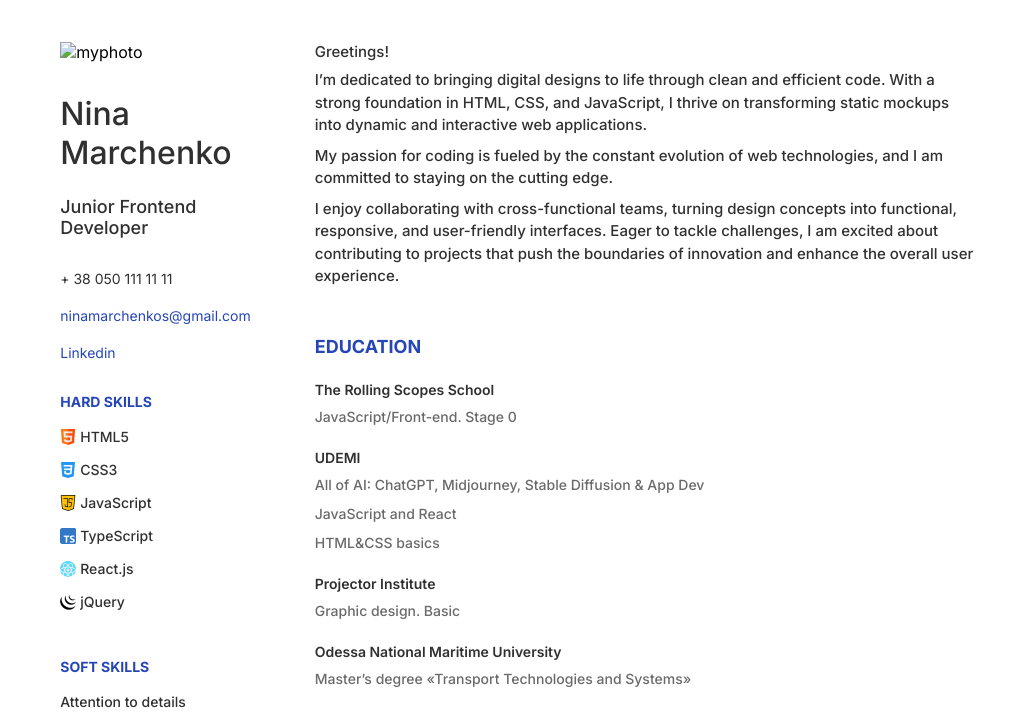
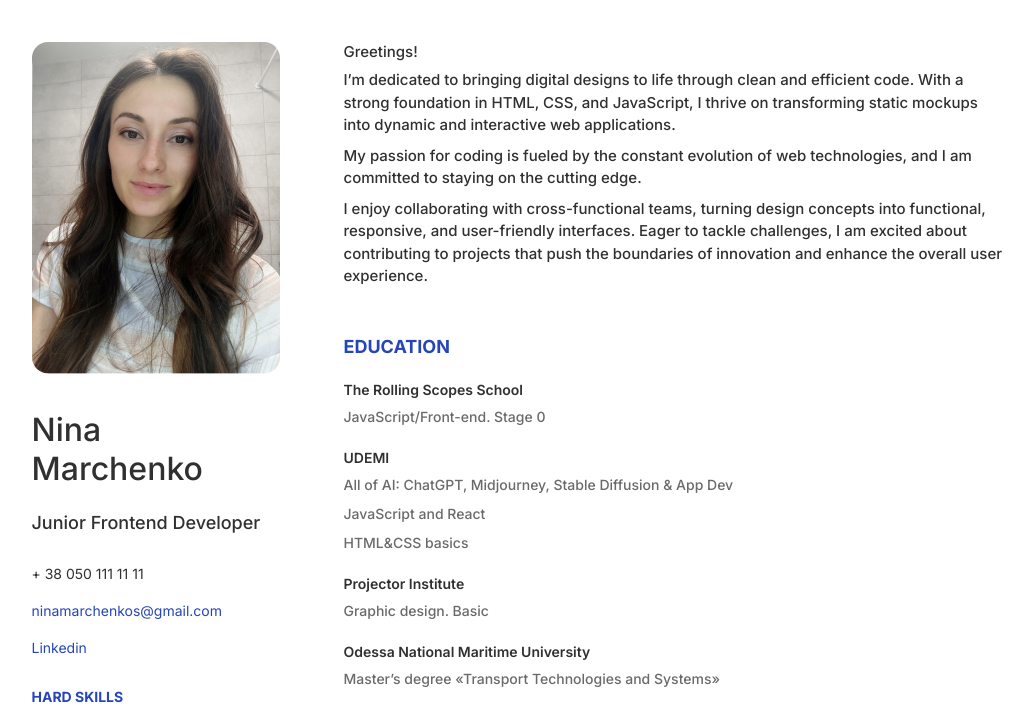
Before and after one commit to NMarcha/rsschool-cv, a plain HTML site: page index.html in a window 1280 px wide. Shown: the top 720 px of the page, without its empty margins (122-1155 px from the left). Drawn offline with Linux system fonts and the light colour scheme; the site is published under a folder, as on GitHub Pages, so addresses that start at the root find nothing.

Commit message:
fix: images mistackes,link in readme doc

```diff
--- a/index.html
+++ b/index.html
@@ -16,7 +16,7 @@
     <main class="container">
         <div class="right-side">
             <header>
-                <img src="/accests/images/IMG_20210819_221017.png" alt="myphoto">
+                <img src="./accests/images/IMG_20210819_221017.png" alt="myphoto">
                 <h1 class="name">Nina Marchenko</h1>
                 <h2>Junior Frontend Developer</h2>
             </header>
@@ -93,41 +93,7 @@
                         experience.</p>
                 </div>
             </div>
-            <!-- <div class="experience"
-                <h2>EXPERIENCE</h2>
-                <div class="experience__lastplace">
-                    <h3>Senior Affiliate Manager</h3>
-                    <h3>Media Agency</h3>
-                    <div class="experience__lastplace_descr">
-                        Programmatic platform focused on banner and video in-app and mobweb in the US, EU, and LATAM.
-                        Platform runs solution for RTB activity to include VAST and header bidding into toolkit.
-                        Lead generation via LinkedIn and other platforms, initial contact with potential clients, and
-                        presentation of company products and services
-                        Tracking sales funnel in CRM system
-                        Analyzing financial performance, identifying inefficiencies, resulting in a notable enhancement
-                        of overall profitability.
-                        Managed daily affiliate inquiries, ensuring a high level of partner satisfaction and retention
-                        Product improvement from the sales and client needs perspective
-                    </div>
-                </div>
-                <div class="experince__second">
-                    <h3>Senior Affiliate Manager</h3>
-                    <h3>OFFERSEVEN</h3>
-                    <div class="experience__lastplace_descr">
-                        OFFERSEVEN operates as an international Ad Network, focusing on Mobile App Marketing & User
-                        Acquisition, delivers targeted and optimized mobile performance campaigns, with a specific
-                        emphasis on CPI, CPA, and CPM models
-                        Establishing, maintaining and growing up relationships with new partners.
-                        Grew the affiliate network by 50+ partners through LinkedIn and other platforms
-                        Analyzed performance data to identify underperforming affiliates and developed strategies for
-                        improvement
-                        Supporting customers in their questions, solving issues.
-                        Working with the team to optimize and maximize performance results.
-                    </div>
-                </div>
-            </div> -->
-
-            <div class="education">
+           <div class="education">
                 <h3>EDUCATION</h3>
                 <div class="education-course">
                     <div class="education-course-title">The Rolling Scopes School
--- a/style.css
+++ b/style.css
@@ -1,4 +1,5 @@
 *{
+    max-width: 1440px;
     font-family: "Inter", sans-serif;
     margin: 0;
     padding: 0;
@@ -12,13 +13,6 @@
     font-family: "JetBrainsNL Mono" ;
     src: url("./accests/fonts/JetBrainsMonoNL-Regular.ttf");
   }
-
-/* body {
-    display: flex;
-    flex-direction: column;
-    justify-content: space-between;
-  }
-   */
 .container {
     max-width: 1440px;
     margin: 0 auto;
```
Also changed, not shown: screenCV.JPG (added), 1 other file.
